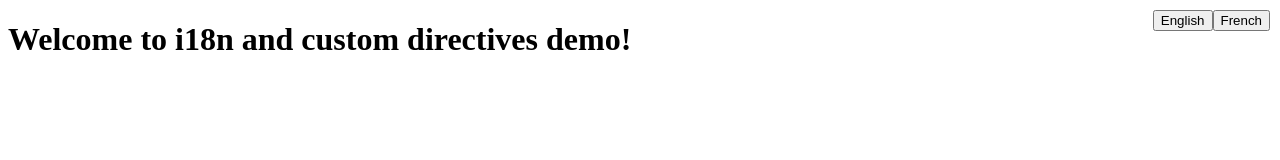
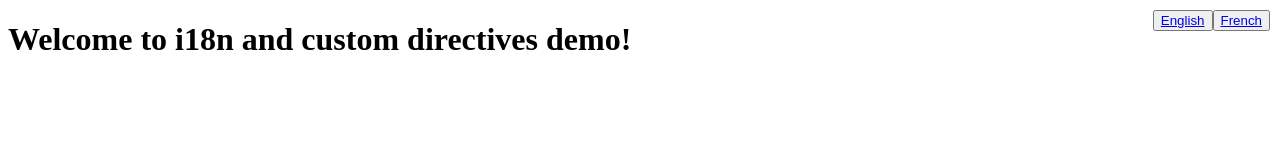
Before and after one commit to swami-sanapathi/custom-directives-and-i18n, an Angular app: page / in a window 1280 px wide. Shown: the top 160 px of the page. Built offline with nearby package versions, Linux system fonts and the light colour scheme.

Commit message:
add router

```diff
--- a/src/app/layout.component.ts
+++ b/src/app/layout.component.ts
@@ -9,8 +9,8 @@ import { Router } from "@angular/router";
     <div class="layout">
       <!-- add language toggle to the layout -->
       <div class="language-toggle">
-        <button (click)="changeLanguage('en-US')">English</button>
-        <button (click)="changeLanguage('fr-FR')">French</button>
+        <button><a href="en-US">English</a></button>
+        <button><a href="fr-FR"> French</a></button>
       </div>
     </div>
   `,
@@ -34,11 +34,4 @@ export class LayoutComponent {
   private readonly window = inject(WINDOW);
   private readonly locale = inject(LOCALE_ID);
   // private readonly router = inject(Router);
-
-  changeLanguage(lang: string) {
-    const baseHref = lang === "en-US" ? "/" : `/${this.locale}`;
-    console.log(`Changing language to ${baseHref}`);
-    this.window!.location.assign(baseHref);
-    // this.router.navigateByUrl();
-  }
 }
```
